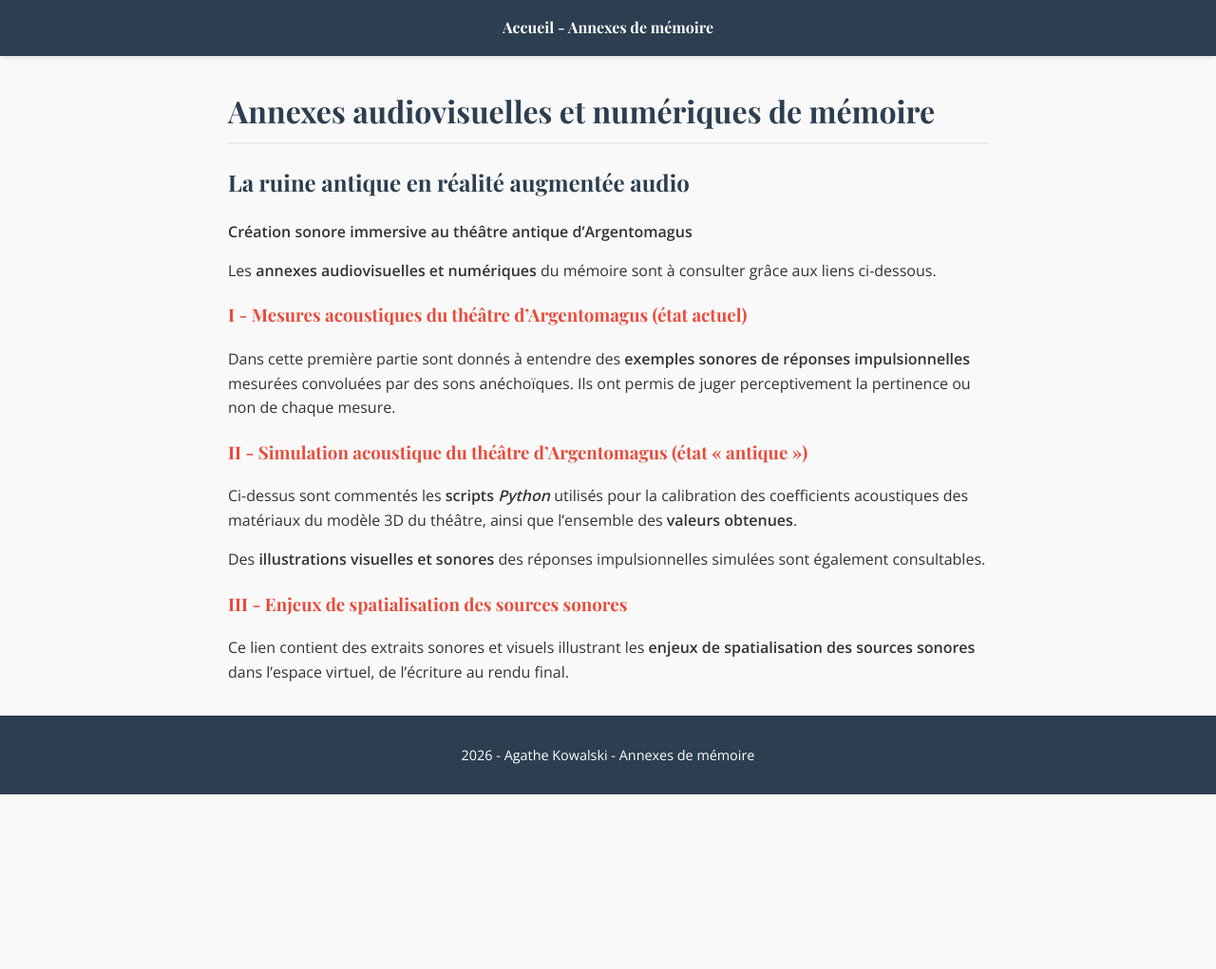
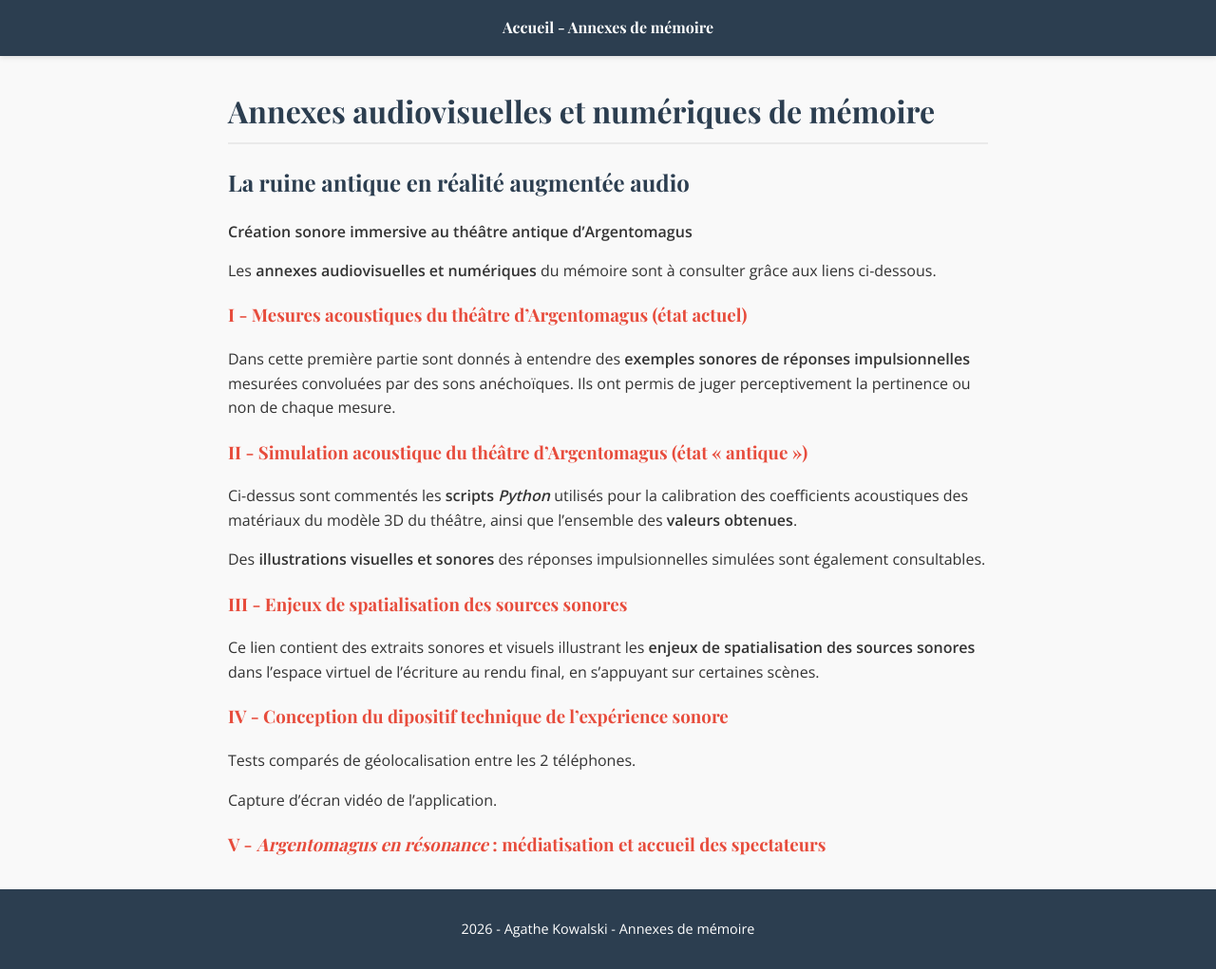
Before and after one commit to agathekowalski/ensll_memoire_p2026, a Jekyll site: the page built from index.md, in a window 1280 px wide. Shown: the whole page at 95% size. Built offline with Jekyll 4.4.1, drawn with Linux system fonts in a browser that asks for light colours; before the commit the page ends 900 px from its top, so only the background shows below that.

Commit message:
Update index.md

```diff
--- a/index.md
+++ b/index.md
@@ -26,4 +26,12 @@ des matériaux du modèle 3D du théâtre, ainsi que l'ensemble des **valeurs ob
 
 ### [III - Enjeux de spatialisation des sources sonores](spatialisation/)
 
-Ce lien contient des extraits sonores et visuels illustrant les **enjeux de spatialisation des sources sonores** dans l'espace virtuel, de l'écriture au rendu final.
+Ce lien contient des extraits sonores et visuels illustrant les **enjeux de spatialisation des sources sonores** dans l'espace virtuel de l'écriture au rendu final, en s'appuyant sur certaines scènes.
+
+### [IV - Conception du dipositif technique de l'expérience sonore](dispositif/)
+
+Tests comparés de géolocalisation entre les 2 téléphones.
+
+Capture d'écran vidéo de l'application.
+
+### [V - *Argentomagus en résonance* : médiatisation et accueil des spectateurs](argentomagusresonne/)
```
